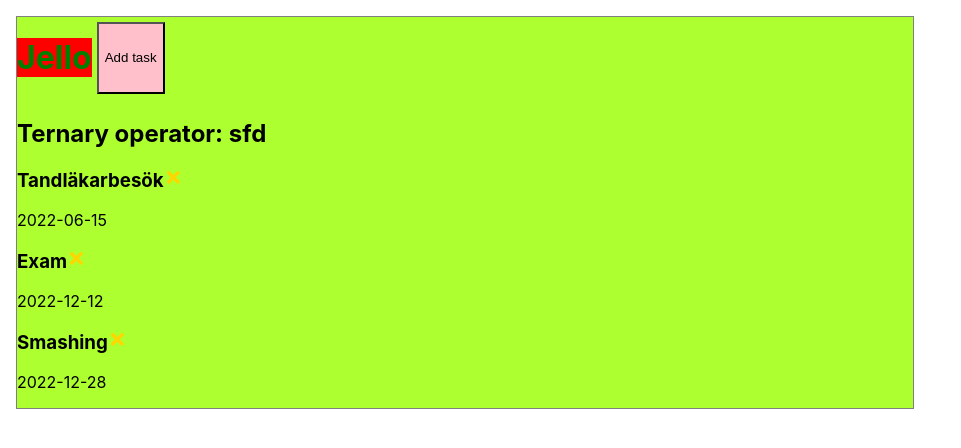
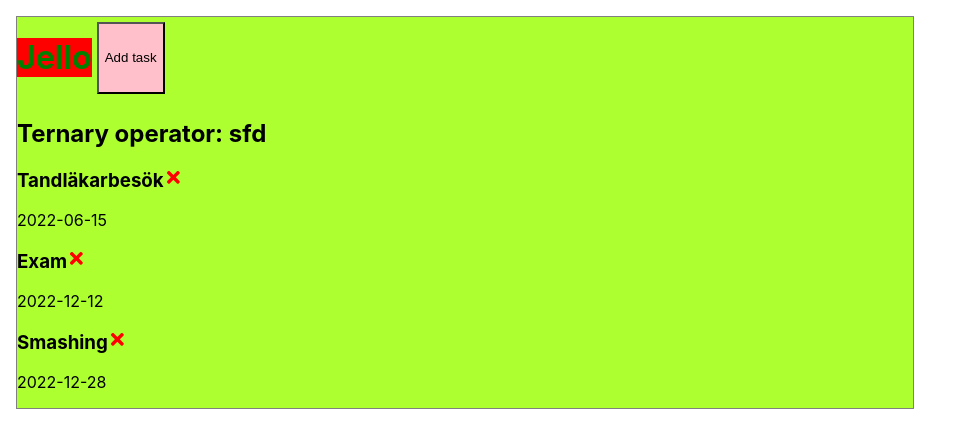
Before and after one commit to frumsrekovni/task-tracker, a React (Create React App) app: page / in a window 1280 px wide. Shown: the top 448 px of the page, without its empty margins (0-961 px from the left). Built offline with nearby package versions, Linux system fonts and the light colour scheme.

Commit message:
The icon style can be done separately in a CSS file aslong as it has a classname

```diff
--- a/src/App.tsx
+++ b/src/App.tsx
@@ -44,6 +44,10 @@ function deleteTask2(id:number){
   setTasks(tasks.filter((task) => task.id !== id));
 }
 
+function toggle(id:number){
+  setTasks(tasks.map((task) => task.id === id ? {...task, reminder:!task.reminder} : task))
+}
+
 // Putting if statements down here with different portions of
 // html in each case is the benefit of using React.
   return (
@@ -52,7 +56,7 @@ function deleteTask2(id:number){
       <h2>Ternary operator: {x ? 'ef' : 'sfd'}</h2>
       {tasks.length > 0 ?
       (
-      <Tasks tasks={tasks} onDelete={deleteTask2}/>
+      <Tasks tasks={tasks} onDelete={deleteTask2} onToggle={toggle}/>
       ):
       (
       "No tasks set"
--- a/src/components/Task.tsx
+++ b/src/components/Task.tsx
@@ -6,12 +6,12 @@ import{FaTimes} from "react-icons/fa"
 
 // onDelete is passed on from the Tasks component. In a way the app stretches all the way down to this component to be available when the onClick happens.
 // and when onClick activates a function is called where onDelete is run with the parameter of the current task's id
-const Task = ({task, onDelete}) => {
+const Task = ({task, onDelete, onToggle}) => {
   return (
-    <div className="task">
+    <div className="task" onDoubleClick={() => onToggle(task.id)}>
         <h3>
           {task.text}
-          <FaTimes style={{color:"gold", cursor:'pointer'}} onClick={() => onDelete(task.id)}></FaTimes>
+          <FaTimes className="xicon" onClick={() => onDelete(task.id)}></FaTimes>
 
         </h3>
         <p>{task.day}</p>
--- a/src/components/Tasks.tsx
+++ b/src/components/Tasks.tsx
@@ -5,12 +5,12 @@ import Task from './Task.tsx'
 
 //const Tasks = (props) => {
 // This is an alternative
-// Current is a destructure
-const Tasks = ({tasks, onDelete}) => {
+// Current is a destructure. All the props are caught
+const Tasks = ({tasks, onDelete, onToggle}) => {
   return (
     <div>
     {tasks.map((task) => (
-    <Task key={task.id} task={task} onDelete={onDelete}></Task> ))}
+    <Task key={task.id} task={task} onDelete={onDelete} onToggle={onToggle}></Task> ))}
     </div>
   )
 }
--- a/src/index.css
+++ b/src/index.css
@@ -29,6 +29,7 @@ header button{
   text-decoration: none;
 }
 
-.task{
-
+.xicon{
+  color: red;
+  cursor:pointer;
 }
```
